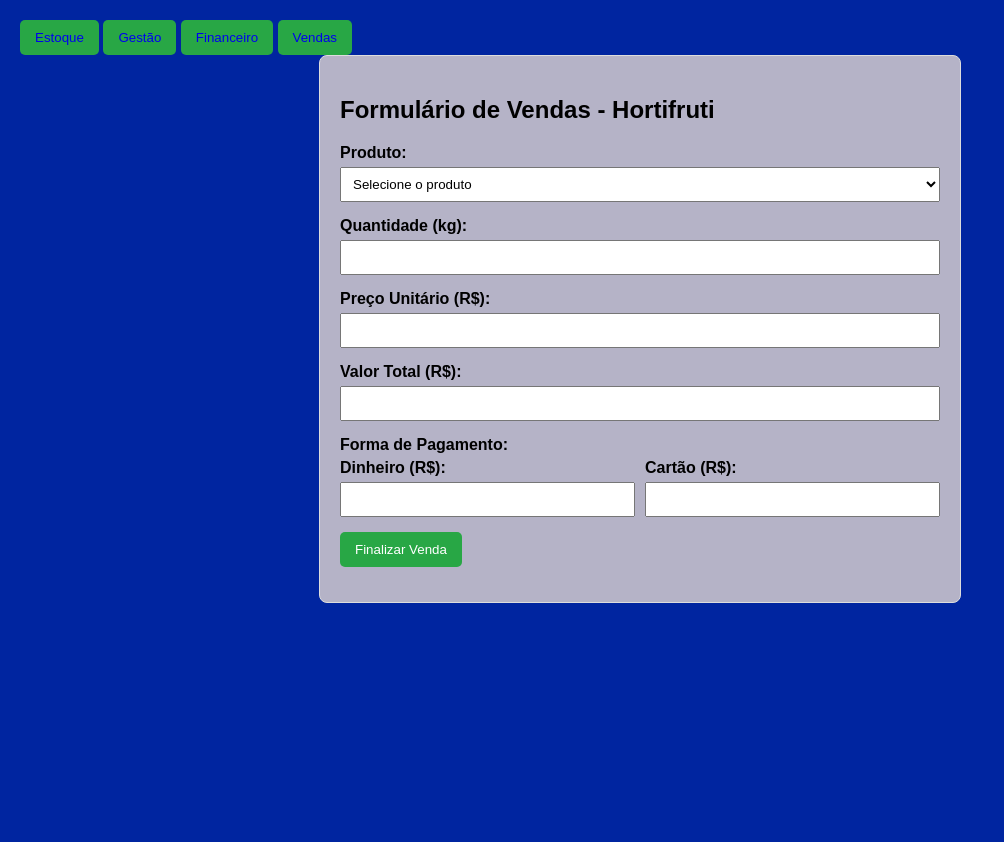
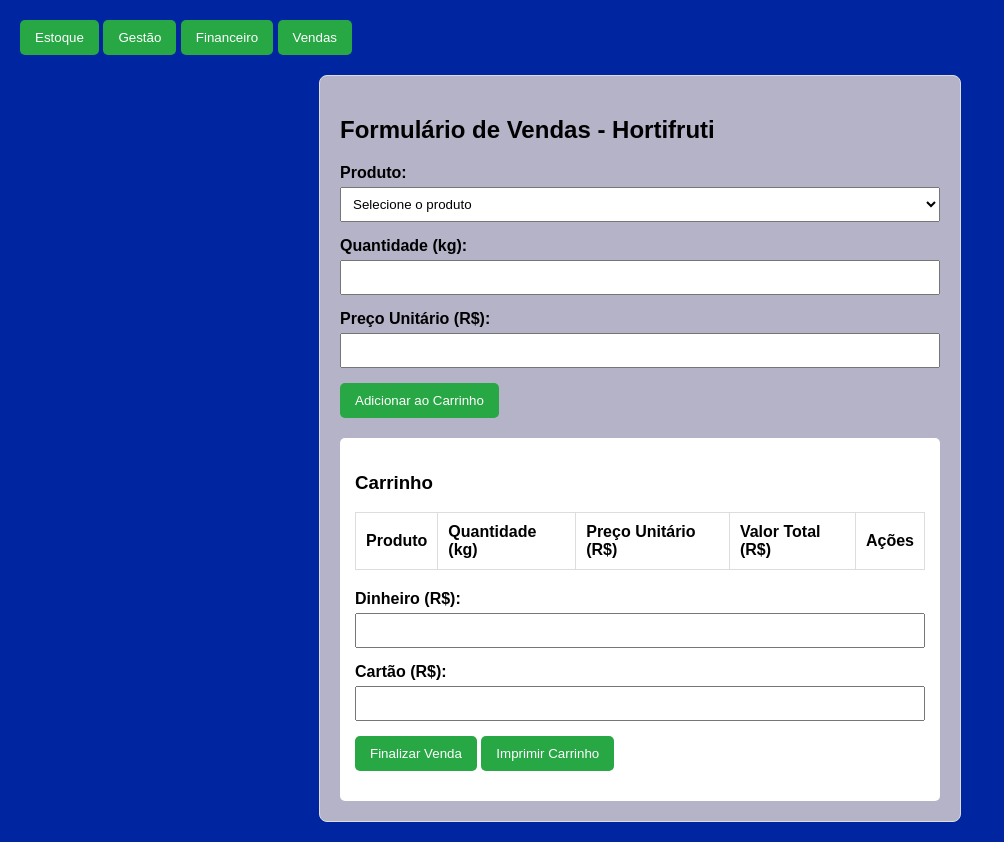
Before and after one commit to danielpaiv/hortfrut, a PHP site: page /hortifruti/formulario_hortifruti.php in a window 1280 px wide. Shown: the whole page, without its empty margins (0-1004 px from the left). Before the commit the page ends 603 px from the top, so only its background shows below. Run offline with PHP 8.4, Linux system fonts and the light colour scheme; tables that the repository leaves empty or names only in its code hold one stand-in row (values such as "Sample post"); lists and menus that the app fills with data are empty.

Commit message:
foi adicionado uma carrinho

```diff
--- a/formulario_hortifruti.php
+++ b/formulario_hortifruti.php
@@ -45,12 +45,8 @@ CloseCon($conn);
             padding: 8px;
             box-sizing: border-box;
         }
-        .payment-group {
-            display: flex;
-            gap: 10px;
-        }
-        .payment-group div {
-            flex: 1;
+        .buttons {
+            margin-bottom: 20px;
         }
         button {
             background-color: #28a745;
@@ -63,39 +59,43 @@ CloseCon($conn);
         button:hover {
             background-color: #218838;
         }
-        a{
-            text-decoration: none;
+        .cart {
+            margin-top: 20px;
+            background-color: #fff;
+            padding: 15px;
+            border-radius: 5px;
+        }
+        table {
+            width: 100%;
+            border-collapse: collapse;
+            margin-bottom: 20px;
+        }
+        table, th, td {
+            border: 1px solid #ddd;
+        }
+        th, td {
+            padding: 10px;
+            text-align: left;
         }
     </style>
 </head>
 <body>
-    <button>
-        <a href="formulario_estoque.php">Estoque</a>
-    </button>
-
-    <button>
-        <a href="gestao.php">Gestão</a>
-    </button>
-
-    <button>
-        <a href="financeiro.php">Financeiro</a>
-    </button>
-
-    <button>
-        <a href="vendas.php">Vendas</a>
-    </button>
+    <div class="buttons">
+        <button><a href="formulario_estoque.php" style="color: white; text-decoration: none;">Estoque</a></button>
+        <button><a href="gestao.php" style="color: white; text-decoration: none;">Gestão</a></button>
+        <button><a href="financeiro.php" style="color: white; text-decoration: none;">Financeiro</a></button>
+        <button><a href="vendas.php" style="color: white; text-decoration: none;">Vendas</a></button>
+    </div>
 
     <div class="container">
         <h2>Formulário de Vendas - Hortifruti</h2>
-        <form id="sales-form" action="process_form.php" method="post">
-            <!-- Produto -->
+        <form id="sales-form">
             <div class="form-group">
                 <label for="product">Produto:</label>
                 <select id="product" name="product" required>
                     <option value="">Selecione o produto</option>
                     <?php
                     if ($result_estoque->num_rows > 0) {
-                        // Preencher as opções do select com os produtos do estoque
                         while($row = $result_estoque->fetch_assoc()) {
                             echo "<option value='" . $row['produto'] . "'>" . $row['produto'] . "</option>";
                         }
@@ -106,84 +106,159 @@ CloseCon($conn);
                 </select>
             </div>
 
-            <!-- Quantidade -->
             <div class="form-group">
                 <label for="quantity">Quantidade (kg):</label>
                 <input type="number" id="quantity" name="quantity" step="0.01" min="0" required>
             </div>
 
-            <!-- Preço unitário -->
             <div class="form-group">
                 <label for="unit-price">Preço Unitário (R$):</label>
                 <input type="number" id="unit-price" name="unit-price" step="0.01" min="0" required>
             </div>
 
-            <!-- Total -->
             <div class="form-group">
-                <label for="total-price">Valor Total (R$):</label>
-                <input type="number" id="total-price" name="total-price" step="0.01" min="0" readonly>
+                <button type="button" id="add-to-cart">Adicionar ao Carrinho</button>
+            </div>
+        </form>
+
+        <div class="cart">
+            <h3>Carrinho</h3>
+            <table id="cart-table">
+                <thead>
+                    <tr>
+                        <th>Produto</th>
+                        <th>Quantidade (kg)</th>
+                        <th>Preço Unitário (R$)</th>
+                        <th>Valor Total (R$)</th>
+                        <th>Ações</th>
+                    </tr>
+                </thead>
+                <tbody></tbody>
+            </table>
+
+            <div class="form-group">
+                <label for="cash-payment">Dinheiro (R$):</label>
+                <input type="number" id="cash-payment" step="0.01" min="0">
             </div>
 
-            <!-- Formas de Pagamento -->
             <div class="form-group">
-                <label>Forma de Pagamento:</label>
-                <div class="payment-group">
-                    <div>
-                        <label for="cash-payment">Dinheiro (R$):</label>
-                        <input type="number" id="cash-payment" name="cash-payment" step="0.01" min="0">
-                    </div>
-                    <div>
-                        <label for="card-payment">Cartão (R$):</label>
-                        <input type="number" id="card-payment" name="card-payment" step="0.01" min="0">
-                    </div>
-                </div>
+                <label for="card-payment">Cartão (R$):</label>
+                <input type="number" id="card-payment" step="0.01" min="0">
             </div>
 
-            <!-- Botão de Submissão -->
             <div class="form-group">
-                <button type="submit">Finalizar Venda</button>
+                <button id="finalize-sale">Finalizar Venda</button>
+                <button id="print-cart">Imprimir Carrinho</button>
             </div>
-        </form>
+        </div>
     </div>
 
     <script>
-        const form = document.getElementById('sales-form');
-        const quantityInput = document.getElementById('quantity');
-        const unitPriceInput = document.getElementById('unit-price');
-        const totalPriceInput = document.getElementById('total-price');
-        const cashPaymentInput = document.getElementById('cash-payment');
-        const cardPaymentInput = document.getElementById('card-payment');
+        const cartTableBody = document.querySelector("#cart-table tbody");
+        const addToCartButton = document.getElementById("add-to-cart");
+        const finalizeSaleButton = document.getElementById("finalize-sale");
+        const printCartButton = document.getElementById("print-cart");
+        const cashPaymentInput = document.getElementById("cash-payment");
+        const cardPaymentInput = document.getElementById("card-payment");
 
-        // Atualizar o valor total automaticamente
-        function updateTotal() {
-            const quantity = parseFloat(quantityInput.value) || 0;
-            const unitPrice = parseFloat(unitPriceInput.value) || 0;
-            totalPriceInput.value = (quantity * unitPrice).toFixed(2);
+        let cart = JSON.parse(localStorage.getItem("cart")) || [];
+
+        function updateCartTable() {
+            cartTableBody.innerHTML = "";
+            cart.forEach((item, index) => {
+                const row = document.createElement("tr");
+                row.innerHTML = `
+                    <td>${item.product}</td>
+                    <td>${item.quantity}</td>
+                    <td>${item.unitPrice}</td>
+                    <td>${item.totalPrice}</td>
+                    <td><button onclick="removeFromCart(${index})">Remover</button></td>
+                `;
+                cartTableBody.appendChild(row);
+            });
         }
 
-        form.addEventListener('submit', (event) => {
-            const total = parseFloat(totalPriceInput.value) || 0;
+        function addToCart() {
+            const product = document.getElementById("product").value;
+            const quantity = parseFloat(document.getElementById("quantity").value) || 0;
+            const unitPrice = parseFloat(document.getElementById("unit-price").value) || 0;
+            const totalPrice = (quantity * unitPrice).toFixed(2);
+
+            if (product && quantity > 0 && unitPrice > 0) {
+                cart.push({ product, quantity, unitPrice, totalPrice });
+                localStorage.setItem("cart", JSON.stringify(cart));
+                updateCartTable();
+            } else {
+                alert("Preencha todos os campos corretamente.");
+            }
+        }
+
+        function removeFromCart(index) {
+            cart.splice(index, 1);
+            localStorage.setItem("cart", JSON.stringify(cart));
+            updateCartTable();
+        }
+
+        function finalizeSale() {
+            const total = cart.reduce((sum, item) => sum + parseFloat(item.totalPrice), 0);
             const cash = parseFloat(cashPaymentInput.value) || 0;
             const card = parseFloat(cardPaymentInput.value) || 0;
 
-            if (cash + card !== total) {
-                event.preventDefault();
-                alert('Os valores de pagamento não correspondem ao total. Por favor, revise os valores.');
+            if (cash + card === total) {
+                // Enviar os dados para o servidor (chame o seu processo de envio para o banco de dados)
+                const formData = new FormData();
+
+                // Enviar cada item do carrinho como parâmetros individuais
+                cart.forEach((item, index) => {
+                    formData.append(`product[${index}][name]`, item.product);
+                    formData.append(`product[${index}][quantity]`, item.quantity);
+                    formData.append(`product[${index}][unitPrice]`, item.unitPrice);
+                    formData.append(`product[${index}][totalPrice]`, item.totalPrice);
+                });
+
+                // Enviar o valor do pagamento
+                formData.append("cash-payment", cash);
+                formData.append("card-payment", card);
+
+                fetch("process_form.php", {
+                    method: "POST",
+                    body: formData,
+                })
+                .then(response => response.text())
+                .then(data => {
+                    alert("Venda finalizada com sucesso!");
+                    // Limpar o carrinho do localStorage
+                    localStorage.removeItem("cart");
+                    cart = [];  // Limpa o array do carrinho
+                    updateCartTable();  // Atualiza a tabela para refletir que o carrinho está vazio
+
+                    // Redireciona de volta para o formulário
+                    window.location.href = "formulario_hortifruti.php";
+                })
+                .catch(error => {
+                    alert("Ocorreu um erro ao finalizar a venda. Tente novamente.");
+                    console.error(error);
+                });
+            } else {
+                alert("Os valores de pagamento não correspondem ao total do carrinho.");
             }
+        }
+
+        function printCart() {
+            window.print();
+        }
+
+        addToCartButton.addEventListener("click", addToCart);
+        finalizeSaleButton.addEventListener("click", (e) => {
+            e.preventDefault();
+            finalizeSale();
+        });
+        printCartButton.addEventListener("click", (e) => {
+            e.preventDefault();
+            printCart();
         });
 
-        // Eventos para atualizar o total automaticamente
-        quantityInput.addEventListener('input', updateTotal);
-        unitPriceInput.addEventListener('input', updateTotal);
-
-        // A função abaixo será chamada ao finalizar a venda.
-        // A página será redirecionada para uma nova página de confirmação de venda e a impressão será acionada lá.
-       // form.addEventListener('submit', (event) => {
-         //   event.preventDefault();
-           // setTimeout(function () {
-             //   window.location.href = "venda_finalizada.php";  // Redireciona para a página de confirmação
-           // }, 500);
-        //});
+        document.addEventListener("DOMContentLoaded", updateCartTable);
     </script>
 </body>
 </html>
```
Also changed, not shown: process_form.php (+20 -12 lines), 1 other file.
